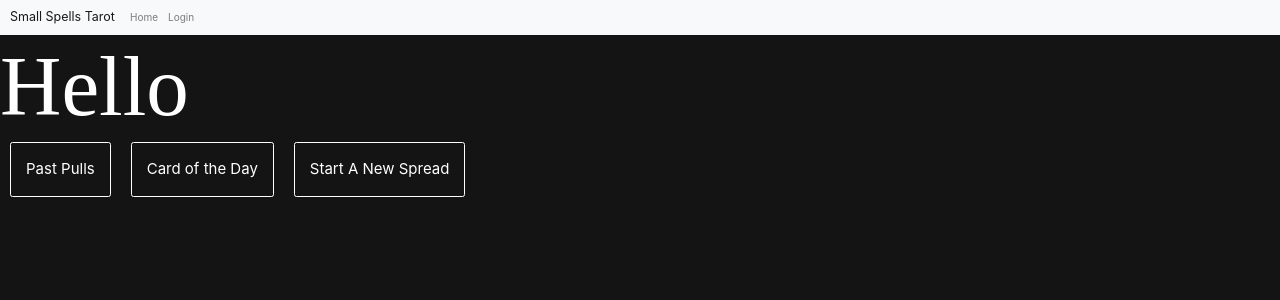
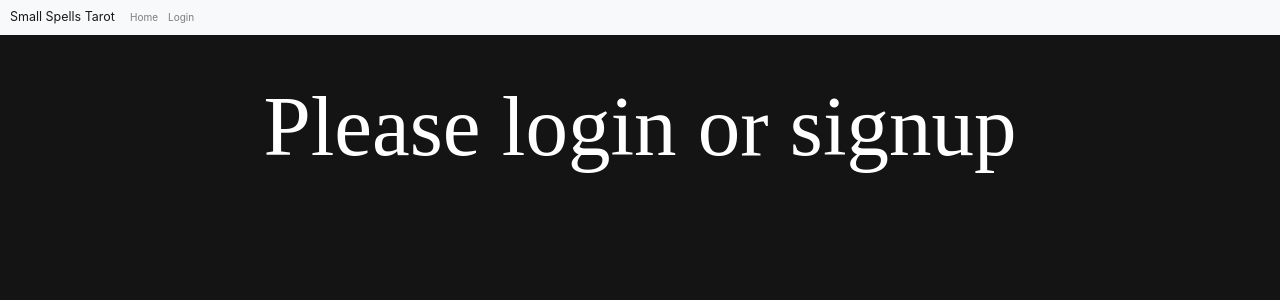
Before and after one commit to LeahESc/tarot-frontend, a React (Create React App) app: page /home in a window 1280 px wide. Shown: the top 300 px of the page. Built offline with nearby package versions, Linux system fonts and the light colour scheme; no server answers; a web font is replaced by a local one.

Commit message:
centers user home items

```diff
--- a/src/components/User/UserHome.js
+++ b/src/components/User/UserHome.js
@@ -2,9 +2,9 @@ import React from 'react'
 import Button from '../Button/Button.js'
 
 const UserHome = (props) => {
-    if(props.user) {
+    if(props.user.username) {
     return (
-        <div>
+        <div className="user--home">
             <h1 className="title"> Hello {props.user.username}</h1>
 
         <Button>Past Pulls</Button>
@@ -14,8 +14,8 @@ const UserHome = (props) => {
     )
     } else {
         return (
-            <div>
-                <h1> Please login or signup</h1>
+            <div className="user--home">
+                <h1 className="title"> Please login or signup</h1>
             </div>
         )
     }
--- a/src/index.css
+++ b/src/index.css
@@ -95,3 +95,9 @@ div.content {
   display: table-cell;
   vertical-align: middle;
 }
+
+.user--home {
+  display: block;
+  text-align: center;
+  margin-top: 4rem;
+}
```
